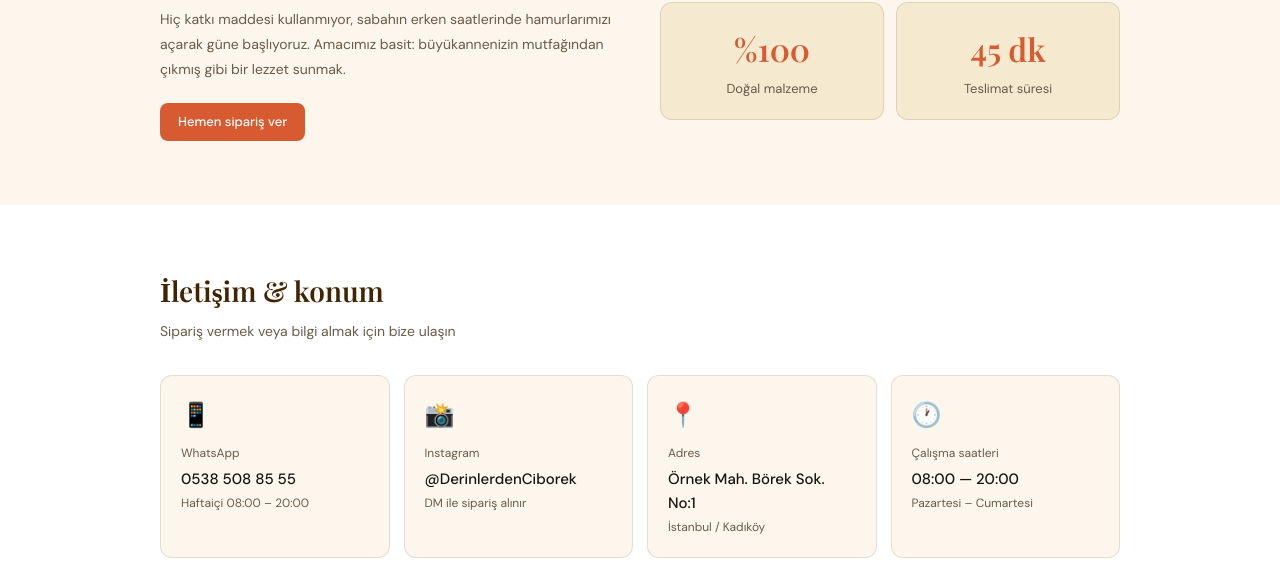
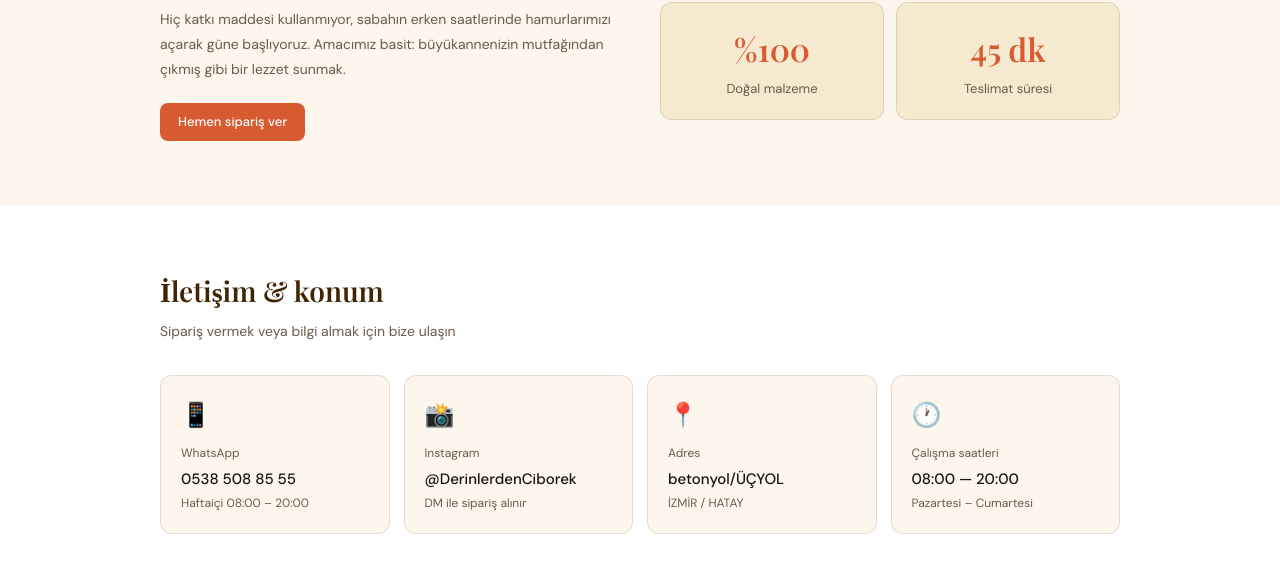
Before and after one commit to AKCASAKIZ/Derinlerden, a website: page public/index.html in a window 1280 px wide. Shown: the part 2002-2565 px from the top of the page. Drawn offline with nearby package versions, Linux system fonts and the light colour scheme.

Commit message:
Update index.html

```diff
--- a/public/index.html
+++ b/public/index.html
@@ -622,8 +622,8 @@
       <div class="contact-card">
         <div class="contact-icon">📍</div>
         <div class="contact-label">Adres</div>
-        <div class="contact-value">Örnek Mah. Börek Sok. No:1</div>
-        <div class="contact-sub">İstanbul / Kadıköy</div>
+        <div class="contact-value">betonyol/ÜÇYOL</div>
+        <div class="contact-sub">İZMİR / HATAY</div>
       </div>
       <div class="contact-card">
         <div class="contact-icon">🕐</div>
```
